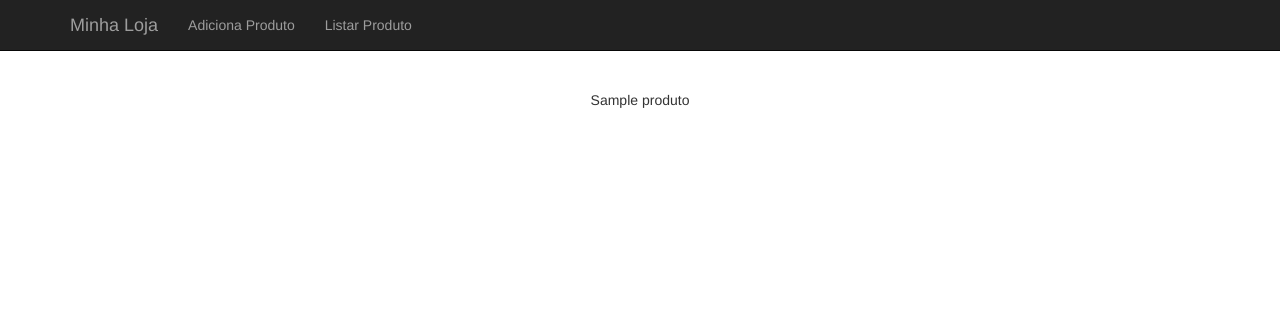
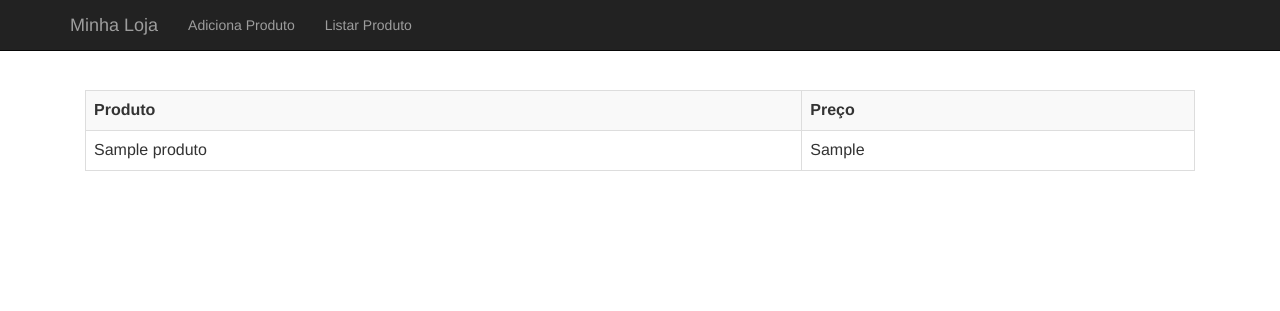
Before and after one commit to felipe349/Loja, a PHP site: page /produto-lista.php in a window 1280 px wide. Shown: the top 311 px of the page. Run offline with PHP 8.4, Linux system fonts and the light colour scheme; tables that the repository leaves empty or names only in its code hold one stand-in row (values such as "Sample post").

Commit message:
CSS na Lista

```diff
--- a/produto-lista.php
+++ b/produto-lista.php
@@ -5,9 +5,13 @@
 	$st = $db->prepare("SELECT * FROM PRODUTOS");
 	$st->execute();
 	$resultado = $st->fetchAll();
-	foreach($resultado as $res){
-		echo $res['nome']."<br/>";
-	}
 ?>
+	<table class="table table-striped table-bordered">
+		<th>Produto</th>
+		<th>Preço</th>
+		<?php foreach($resultado as $res){
+			echo "<tr><td>".$res['nome']."<br/></td><td>".$res['preco']."<br/></td></tr>";
+		} ?>
+	</table>
 
 <?php include("rodape.php"); ?>
```
